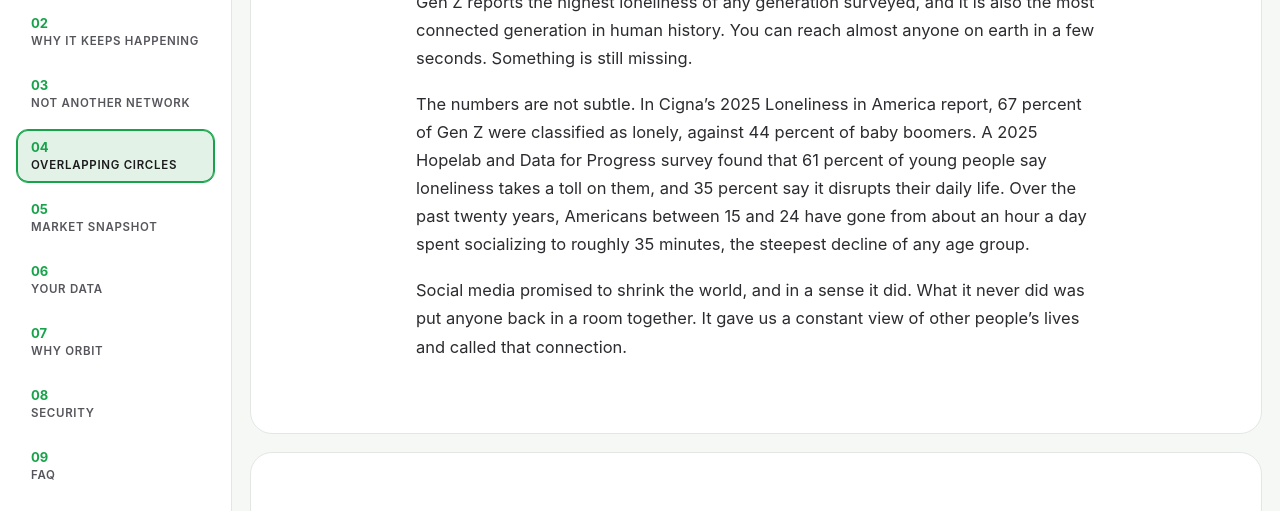
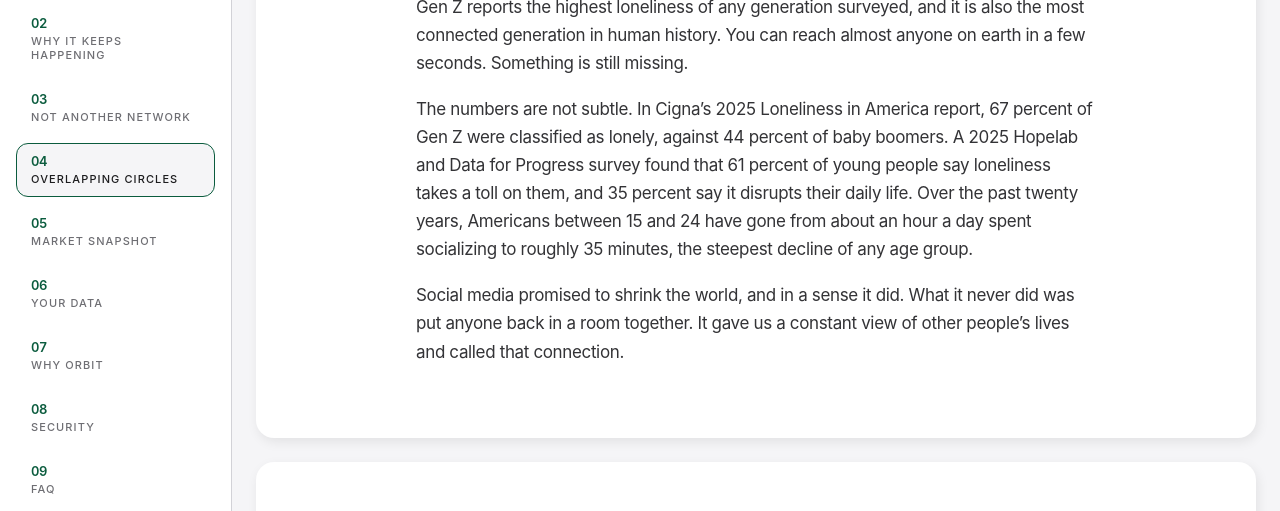
Before and after one commit to zacharyfgordon-sudo/orbit-releases, a plain HTML site: page whitepaper.html in a window 1280 px wide. Shown: the part 165-676 px from the top of the page. Drawn offline with Linux system fonts and the light colour scheme.

Commit message:
Site restyle: Apple Store layout, deep green, Safari logo fix

```diff
--- a/whitepaper.html
+++ b/whitepaper.html
@@ -8,22 +8,23 @@
 <link rel="icon" href="favicon.png">
 <style>
   :root {
-    --ink: #1b1b1d;
-    --ink-soft: #55555c;
-    --accent: #17a34a;
+    --ink: #1d1d1f;
+    --ink-soft: #6e6e73;
+    --accent: #0b5c3e;
     --accent-ink: #ffffff;
-    --card: #f0f6f1;
+    --card: #f5f5f7;
     --bg: #ffffff;
-    --page: #f6f8f6;
-    --hairline: #e3e7e4;
-    --ring: rgba(23, 163, 74, 0.14);
+    --page: #f5f5f7;
+    --hairline: #d2d2d7;
+    --ring: rgba(11, 92, 62, 0.12);
+    --shadow: 2px 4px 12px rgba(0, 0, 0, 0.08);
     --sidebar: 232px;
   }
   * { box-sizing: border-box; margin: 0; padding: 0; }
   html { scroll-behavior: smooth; }
   body {
     font-family: -apple-system, BlinkMacSystemFont, "SF Pro Text", "Helvetica Neue", Arial, sans-serif;
-    background: var(--page); color: var(--ink);
+    background: var(--page); color: var(--ink); letter-spacing: -0.022em;
     -webkit-font-smoothing: antialiased;
   }
 
@@ -50,30 +51,30 @@
     transition: background .15s, border-color .15s;
   }
   .toc a:hover, .toc a:focus-visible { border-color: var(--accent); outline: none; }
-  .toc .num { display: block; color: var(--accent); font-weight: 700; font-size: 13px; margin-bottom: 3px; }
-  .toc .label { display: block; font-size: 11.5px; font-weight: 600; letter-spacing: 0.06em; text-transform: uppercase; color: var(--ink-soft); }
-  .toc a.active { background: #e2f2e7; border-color: var(--accent); box-shadow: inset 0 0 0 1px var(--accent); }
+  .toc .num { display: block; color: var(--accent); font-weight: 600; font-size: 13px; margin-bottom: 3px; font-variant-numeric: tabular-nums; }
+  .toc .label { display: block; font-size: 11px; font-weight: 500; letter-spacing: 0.1em; text-transform: uppercase; color: var(--ink-soft); }
+  .toc a.active { background: var(--page); border-color: var(--accent); }
   .toc a.active .label { color: var(--ink); }
 
   /* ---- Phone top bar (replaces the sidebar under 820px) ---- */
   .topbar { display: none; }
 
   /* ---- Content panels ---- */
-  main { margin-left: var(--sidebar); padding: 18px 18px 40px; display: flex; flex-direction: column; gap: 18px; }
+  main { margin-left: var(--sidebar); padding: 24px 24px 48px; display: flex; flex-direction: column; gap: 24px; }
   .panel {
-    background: var(--bg); border: 1px solid var(--hairline); border-radius: 22px;
+    background: var(--bg); border: none; border-radius: 18px; box-shadow: var(--shadow);
     padding: 64px 32px 72px;
   }
   .panel > .inner { max-width: 680px; margin: 0 auto; }
 
   section.panel { scroll-margin-top: 18px; }
-  .panel h2 { font-size: clamp(28px, 3.6vw, 36px); font-weight: 780; letter-spacing: -0.02em; color: var(--accent); margin-bottom: 26px; }
-  .panel h2 .sep { color: var(--hairline); font-weight: 400; margin: 0 6px; }
-  .panel h3 { font-size: 18px; font-weight: 700; color: var(--accent); margin: 30px 0 8px; }
-  .panel p, .panel li { font-size: 16.5px; line-height: 1.7; color: #2c2c30; }
+  .panel h2 { font-size: clamp(28px, 3.6vw, 40px); font-weight: 600; line-height: 1.1; letter-spacing: -0.015em; color: var(--accent); margin-bottom: 26px; }
+  .panel h2 .sep { color: var(--hairline); font-weight: 300; margin: 0 6px; }
+  .panel h3 { font-size: 18px; font-weight: 600; letter-spacing: -0.015em; color: var(--accent); margin: 30px 0 8px; }
+  .panel p, .panel li { font-size: 17px; line-height: 1.65; color: #333336; }
   .panel p + p { margin-top: 18px; }
   .panel h3 + p { margin-top: 0; }
-  .panel strong { color: var(--ink); font-weight: 680; }
+  .panel strong { color: var(--ink); font-weight: 600; }
   .panel .lead { color: var(--accent); }
   .sources { background: transparent; border: none; border-radius: 0; padding: 8px 32px 10px; }
   .sources p { font-size: 13px; line-height: 1.6; color: var(--ink-soft); }
@@ -283,6 +284,22 @@
   const dots = marks.map(m => m.querySelector(".dot"));
   const total = trails[0].getTotalLength();
 
+  // Safari mis-draws stroke dashes on this many-point path, so partial strokes aren't dashed: each is
+  // the same path cut off after `len` units, its last point placed on the original line between two points.
+  const fullD = trails[0].getAttribute("d");
+  const pts = fullD.match(/-?\d*\.?\d+/g).map(Number).reduce((a, v, i) => (i % 2 ? a[a.length - 1].push(v) : a.push([v]), a), []);
+  pts.push(pts[0]);                                // the closing Z
+  const upTo = len => {
+    if (len >= total) return fullD;
+    let d = `M${pts[0][0]} ${pts[0][1]}`, run = 0;
+    for (let i = 1; i < pts.length; i++) {
+      const [x0, y0] = pts[i - 1], [x1, y1] = pts[i], seg = Math.hypot(x1 - x0, y1 - y0);
+      if (run + seg >= len) { const f = (len - run) / seg; return `${d} L${x0 + f * (x1 - x0)} ${y0 + f * (y1 - y0)}`; }
+      d += ` L${x1} ${y1}`; run += seg;
+    }
+    return fullD;
+  };
+
   // The edges are the full-weight orbit stroke with its middle masked away: #rim is the dot-gap
   // mask plus the orbit stroked narrower in black, which leaves one EDGE-wide line along each side.
   const EDGE = 6;
@@ -304,7 +321,7 @@
     t.before(c);                           // behind the solid mark
     return c;
   });
-  contours.forEach(c => { c.style.strokeDasharray = `${total} ${total}`; c.style.strokeDashoffset = total; });
+  contours.forEach(c => c.setAttribute("d", upTo(0)));
 
   const CONTOUR_MS = 900, FILL_DELAY = 780, FILL_MS = 520, INTRO_MS = FILL_DELAY + FILL_MS;
   const easeOut = x => Math.sin(x * Math.PI / 2);
@@ -314,9 +331,9 @@
   // drawn = how much of the contour has traced (1 whole); ghost = contour opacity.
   const paint = (ring, fill, drawn, ghost) => {
     const len = ring * total;
-    trails.forEach(t => { t.style.strokeDasharray = `${len} ${total * 2}`; t.style.opacity = fill; });
-    contours.forEach(c => { c.style.strokeDashoffset = total * (1 - drawn); c.style.opacity = ghost; });
-    const pt = trails[0].getPointAtLength(ring >= 1 ? total : len);
+    trails.forEach(t => { t.setAttribute("d", upTo(len)); t.style.opacity = fill; });
+    contours.forEach(c => { c.setAttribute("d", upTo(total * drawn)); c.style.opacity = ghost; });
+    const pt = middle.getPointAtLength(ring >= 1 ? total : len);   // middle keeps the whole path
     dots.forEach(d => { d.setAttribute("cx", pt.x); d.setAttribute("cy", pt.y); d.style.opacity = fill; });
     gapDots.forEach(g => { g.setAttribute("cx", pt.x); g.setAttribute("cy", pt.y); });
   };
```
Also changed, not shown: index.html (+1 -1 lines).
